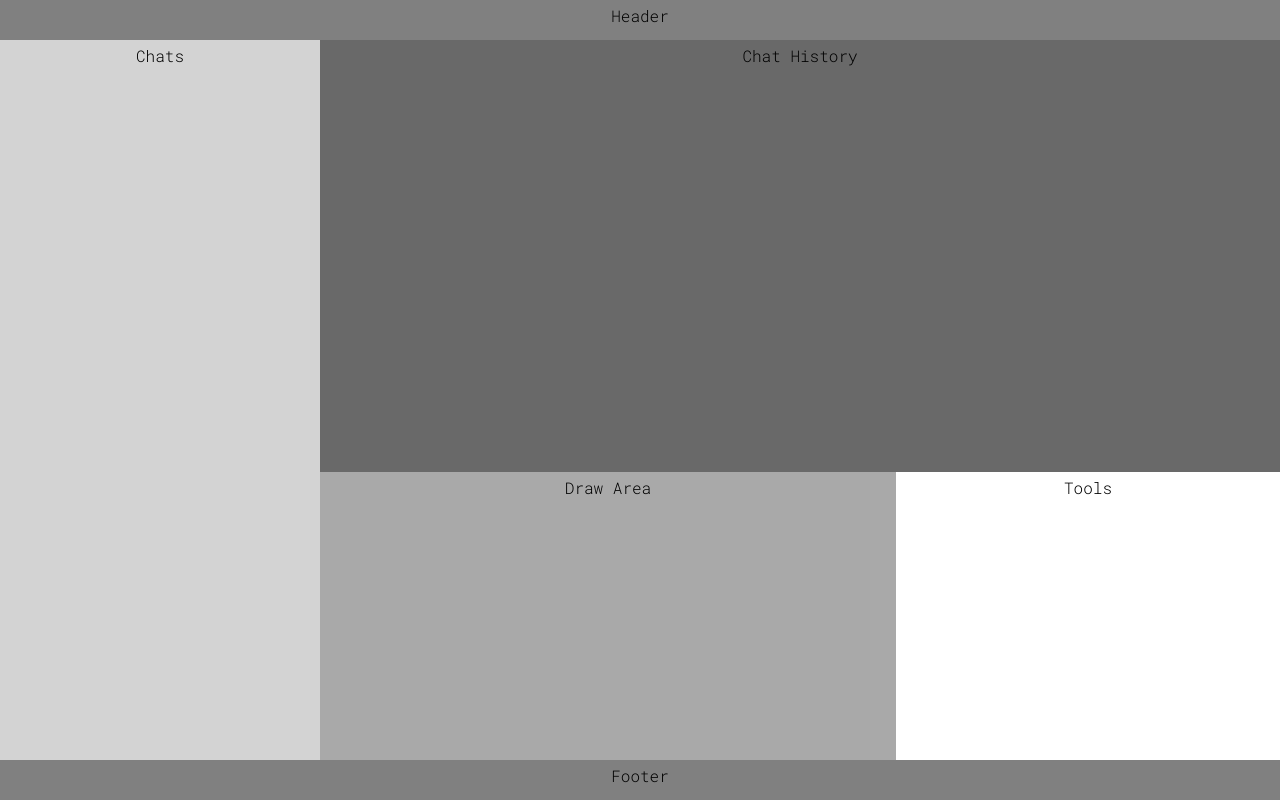
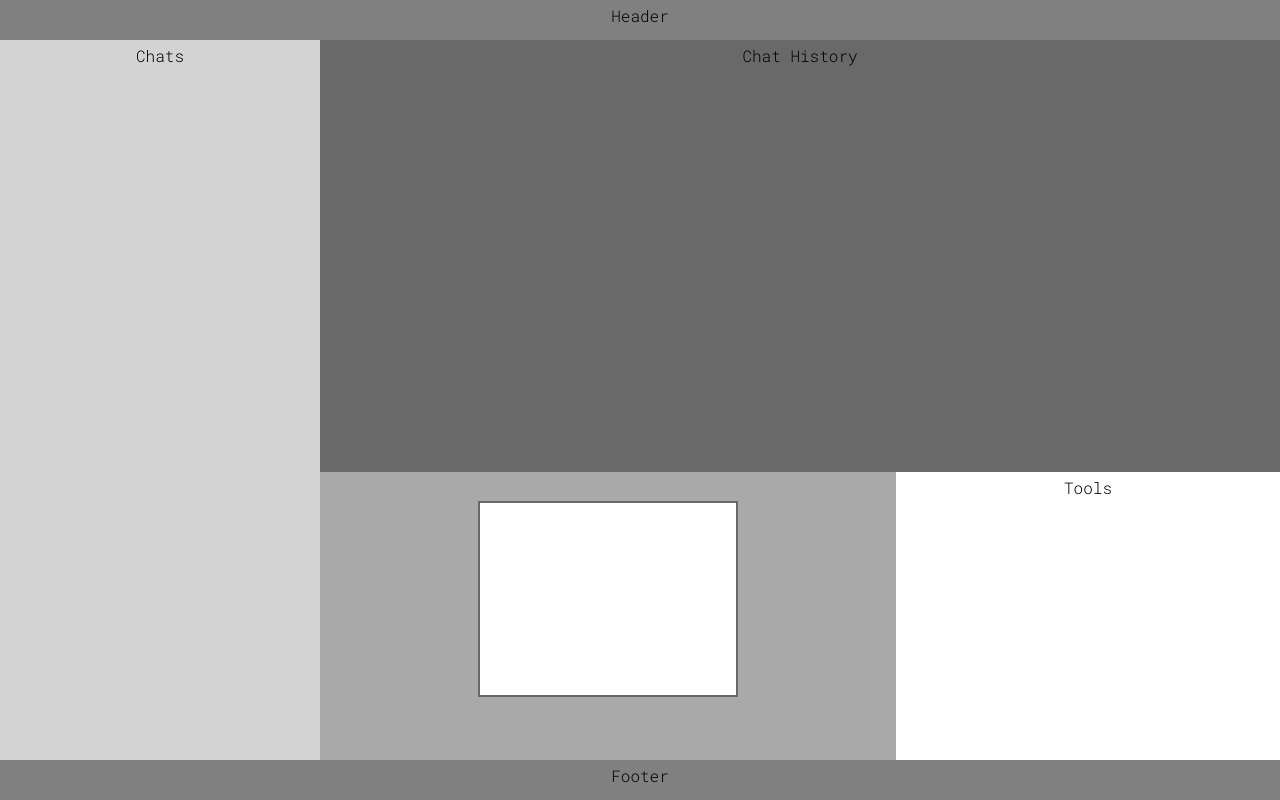
Before and after one commit to Checker8763/Doodle-Chat, a plain HTML site: page website/index.html in a window 1280 px wide. Drawn offline with Linux system fonts and the light colour scheme.

Commit message:
Added canvas

```diff
--- a/website/css/style.css
+++ b/website/css/style.css
@@ -14,7 +14,15 @@ p {
 }
 /*Classes*/
 .canvasDisplay {
+    margin-top: 5%;
+
+    width: 256px;
+    height: 192px;
+
+    border: 2px solid dimgrey;
+    background-color: white;
 }
+
 .flexBar {
     height: 90vh;
 }
@@ -62,7 +70,11 @@ p {
 #drawArea {
     width: 60%;
     height: 100%;
+    min-width: 260px;
+    min-height: 196px;
     background-color: darkgrey;
+    display: flex;
+    justify-content: center;
 }
 
 #tools {
--- a/website/index.html
+++ b/website/index.html
@@ -20,7 +20,7 @@
             </div>
             <div id="toolBox">
                 <div id="drawArea">
-                    <p>Draw Area</p>
+                    <canvas class="canvasDisplay"></canvas>
                 </div>
                 <div id="tools">
                     <p>Tools</p>
```
